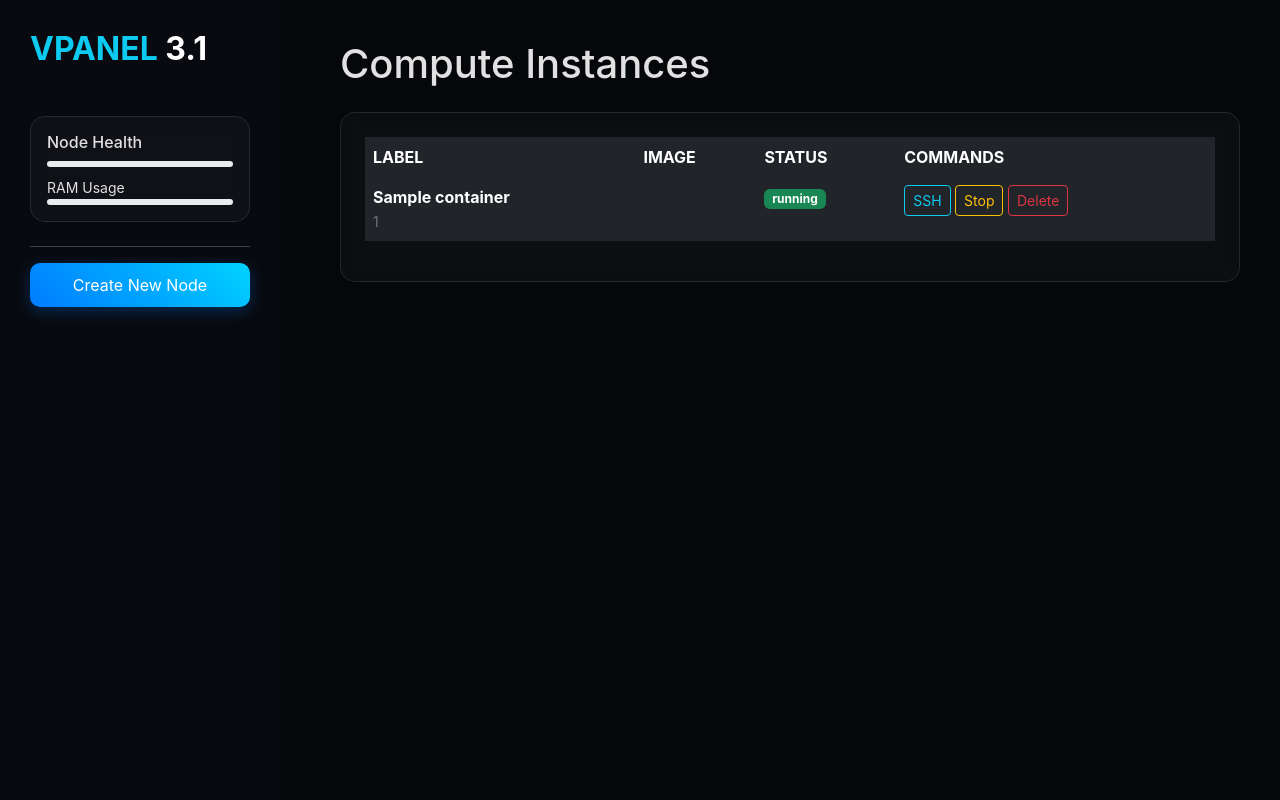
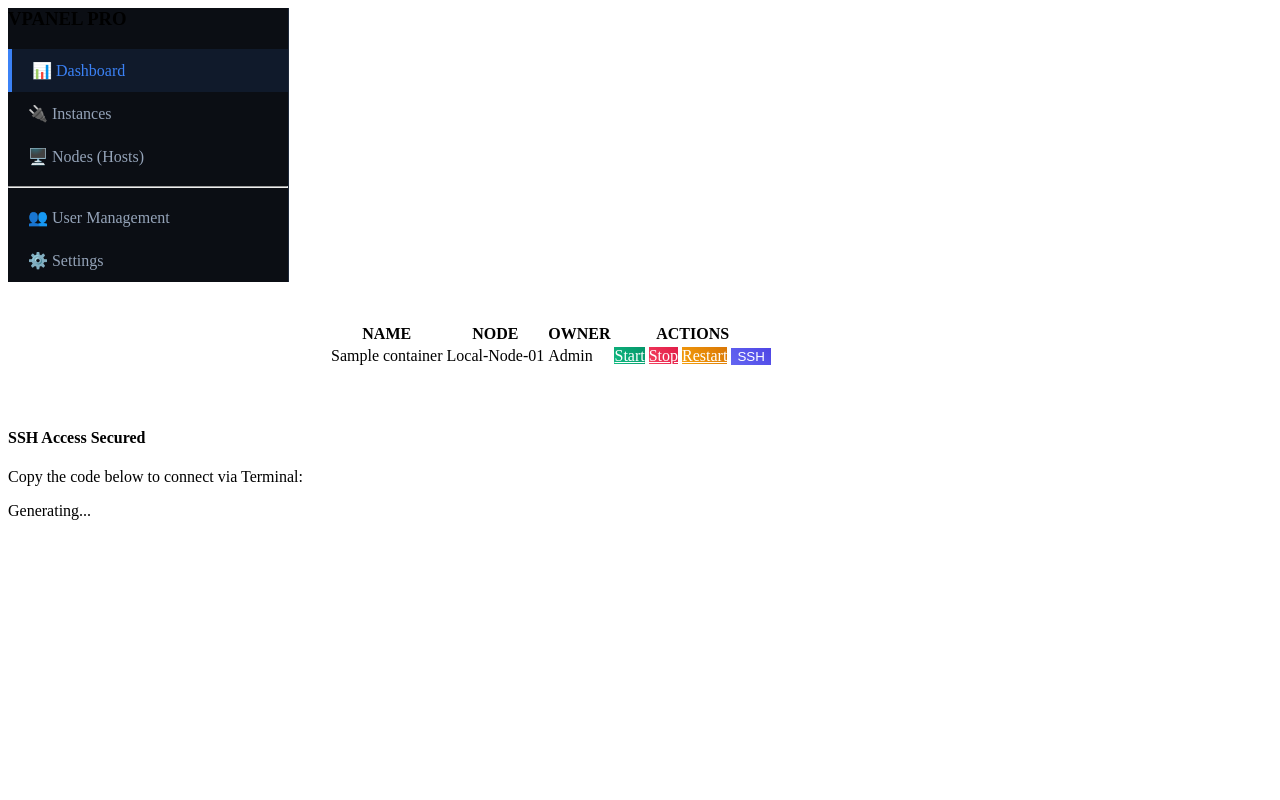
Before and after one commit to featherplayzz/FeatherPanel, a Flask app: template PanelV1/templates/dashboard.html in a window 1280 px wide. Run offline with Flask 3, Linux system fonts and the light colour scheme; the template is opened without the code that fills it: most values are stand-ins (such as "Sample title", 1, 10 or a date in 2020).

Commit message:
Update dashboard.html

```diff
--- a/PanelV1/templates/dashboard.html
+++ b/PanelV1/templates/dashboard.html
@@ -1,118 +1,66 @@
-<!DOCTYPE html>
-<html>
-<head>
-    <title>Vpanel 3.1 Elite</title>
-    <link href="https://cdn.jsdelivr.net/npm/bootstrap@5.3.0/dist/css/bootstrap.min.css" rel="stylesheet">
-    <style>
-        body { background: #05070a; color: #e1e1e1; font-family: 'Inter', sans-serif; }
-        .glass { background: rgba(255, 255, 255, 0.03); backdrop-filter: blur(10px); border: 1px solid rgba(255,255,255,0.1); border-radius: 15px; }
-        .sidebar { width: 280px; height: 100vh; position: fixed; padding: 30px; background: #080a0f; }
-        .main { margin-left: 300px; padding: 40px; }
+<style>
+    .sidebar { background: #0b0e14; border-right: 1px solid #1e293b; width: 280px; }
+    .nav-link { color: #94a3b8; padding: 12px 20px; display: block; text-decoration: none; transition: 0.2s; }
+    .nav-link:hover, .nav-link.active { background: rgba(59, 130, 246, 0.1); color: #3b82f6; border-left: 4px solid #3b82f6; }
 
-        /* Gradient Buttons */
-        .btn-v {
-            background: linear-gradient(45deg, #007bff, #00d2ff);
-            border: none; color: white; padding: 10px 25px; border-radius: 10px;
-            box-shadow: 0 4px 15px rgba(0, 123, 255, 0.3); transition: 0.3s;
-        }
-        .btn-v:hover { transform: translateY(-3px); box-shadow: 0 8px 25px rgba(0, 123, 255, 0.5); }
-
-        /* Terminal Styling */
-        #console-area { background: #000; color: #0f0; font-family: monospace; padding: 15px; height: 200px; overflow-y: scroll; border-radius: 10px; }
-        .node-row { transition: 0.3s; cursor: pointer; }
-        .node-row:hover { background: rgba(255,255,255,0.05); }
-    </style>
-</head>
-<body>
+    /* Command Buttons with Pro Colors */
+    .btn-start { background: linear-gradient(45deg, #10b981, #059669); border: none; color: white; }
+    .btn-stop { background: linear-gradient(45deg, #f43f5e, #e11d48); border: none; color: white; }
+    .btn-restart { background: linear-gradient(45deg, #f59e0b, #d97706); border: none; color: white; }
+    .btn-manage { background: linear-gradient(45deg, #6366f1, #4f46e5); border: none; color: white; }
+</style>
 
 <div class="sidebar">
-    <h2 class="fw-bold text-info mb-5">VPANEL <span class="text-white">3.1</span></h2>
-    <div class="glass p-3 mb-4">
-        <h6>Node Health</h6>
-        <div class="progress mb-2" style="height: 6px;"><div id="cpu-bar" class="progress-bar bg-info"></div></div>
-        <small>RAM Usage</small>
-        <div class="progress" style="height: 6px;"><div id="ram-bar" class="progress-bar bg-primary"></div></div>
-    </div>
-    <hr class="opacity-25">
-    <button class="btn btn-v w-100 mb-3" data-bs-toggle="modal" data-bs-target="#createModal">Create New Node</button>
+    <div class="p-4"><h3 class="text-info">VPANEL <span class="text-white">PRO</span></h3></div>
+    <nav>
+        <a href="/" class="nav-link active">📊 Dashboard</a>
+        <a href="/instances" class="nav-link">🔌 Instances</a>
+        <a href="/nodes" class="nav-link">🖥️ Nodes (Hosts)</a>
+        <hr class="mx-3 opacity-25">
+        <a href="/admin/users" class="nav-link">👥 User Management</a>
+        <a href="/settings" class="nav-link">⚙️ Settings</a>
+    </nav>
 </div>
 
-<div class="main">
-    <h1 class="mb-4">Compute Instances</h1>
-
+<div class="main-content" style="margin-left: 280px; padding: 40px;">
     <div class="glass p-4">
-        <table class="table table-dark table-borderless">
-            <thead><tr class="text-secondary"><th>LABEL</th><th>IMAGE</th><th>STATUS</th><th>COMMANDS</th></tr></thead>
+        <table class="table table-dark align-middle">
+            <thead><tr><th>NAME</th><th>NODE</th><th>OWNER</th><th>ACTIONS</th></tr></thead>
             <tbody>
                 {% for c in containers %}
-                <tr class="node-row">
-                    <td><strong>{{ c.name }}</strong><br><small class="text-secondary">{{ c.short_id }}</small></td>
-                    <td><span class="badge bg-dark">{{ c.attrs.Config.Image }}</span></td>
-                    <td><span class="badge {{ 'bg-success' if c.status == 'running' else 'bg-danger' }}">{{ c.status }}</span></td>
+                <tr>
+                    <td>{{ c.name }}<br><small class="text-secondary">{{ c.attrs.Config.Image }}</small></td>
+                    <td><span class="badge bg-primary">Local-Node-01</span></td>
+                    <td>Admin</td>
                     <td>
-                        <button class="btn btn-sm btn-outline-info" onclick="openTerminal('{{ c.id }}')">SSH</button>
-                        <a href="/action/{{ c.id }}/stop" class="btn btn-sm btn-outline-warning">Stop</a>
-                        <a href="/action/{{ c.id }}/remove" class="btn btn-sm btn-outline-danger">Delete</a>
+                        <div class="btn-group">
+                            <a href="/action/{{c.id}}/start" class="btn btn-sm btn-start">Start</a>
+                            <a href="/action/{{c.id}}/stop" class="btn btn-sm btn-stop">Stop</a>
+                            <a href="/action/{{c.id}}/restart" class="btn btn-sm btn-restart">Restart</a>
+                            <button onclick="getSSH('{{c.id}}')" class="btn btn-sm btn-manage">SSH</button>
+                        </div>
                     </td>
                 </tr>
                 {% endfor %}
             </tbody>
         </table>
     </div>
-
-    <div id="terminal-window" class="glass p-4 mt-4 d-none">
-        <h5>Terminal Console: <span id="target-id"></span></h5>
-        <div id="console-area">Welcome to FeatherCloud Terminal...</div>
-        <input type="text" id="cmd-input" class="form-control bg-dark text-white border-0 mt-2" placeholder="Type command and press Enter...">
-    </div>
 </div>
 
-<div class="modal fade" id="createModal"><div class="modal-dialog"><div class="modal-content bg-dark text-white glass">
-    <form action="/create" method="POST">
-        <div class="modal-header border-0"><h5>Deploy Instance</h5></div>
-        <div class="modal-body">
-            <input type="text" name="name" class="form-control mb-3 bg-secondary text-white border-0" placeholder="Node Name">
-            <input type="text" name="hostname" class="form-control mb-3 bg-secondary text-white border-0" placeholder="Hostname">
-            <select name="image" class="form-select bg-secondary text-white border-0">
-                <option value="ubuntu">Ubuntu 22.04</option>
-                <option value="alpine">Alpine Linux</option>
-            </select>
-        </div>
-        <div class="modal-footer border-0"><button type="submit" class="btn btn-v w-100">Confirm Deployment</button></div>
-    </form>
+<div class="modal fade" id="sshModal"><div class="modal-dialog"><div class="modal-content bg-dark glass">
+    <div class="modal-body text-center p-5">
+        <h4 class="text-info">SSH Access Secured</h4>
+        <p class="text-secondary">Copy the code below to connect via Terminal:</p>
+        <div id="sshCode" class="p-3 bg-black text-success mono" style="border-radius:10px; word-break: break-all;">Generating...</div>
+    </div>
 </div></div></div>
 
 <script>
-    // Live Stats Updater
-    setInterval(() => {
-        fetch('/stats').then(r => r.json()).then(data => {
-            document.getElementById('cpu-bar').style.width = data.cpu + '%';
-            document.getElementById('ram-bar').style.width = data.ram + '%';
-        });
-    }, 2000);
-
-    let currentId = "";
-    function openTerminal(id) {
-        document.getElementById('terminal-window').classList.remove('d-none');
-        document.getElementById('target-id').innerText = id;
-        currentId = id;
-    }
-
-    document.getElementById('cmd-input').addEventListener('keypress', function (e) {
-        if (e.key === 'Enter') {
-            let cmd = this.value;
-            this.value = '';
-            fetch('/terminal/' + currentId, {
-                method: 'POST',
-                headers: {'Content-Type': 'application/json'},
-                body: JSON.stringify({cmd: cmd})
-            }).then(r => r.json()).then(data => {
-                document.getElementById('console-area').innerHTML += `<br>> ${cmd}<br>${data.output}`;
-                document.getElementById('console-area').scrollTop = 9999;
-            });
-        }
+function getSSH(id) {
+    var myModal = new bootstrap.Modal(document.getElementById('sshModal'));
+    myModal.show();
+    fetch('/ssh/' + id).then(r => r.json()).then(data => {
+        document.getElementById('sshCode').innerText = data.ssh_code;
     });
-</script>
-<script src="https://cdn.jsdelivr.net/npm/bootstrap@5.3.0/dist/js/bootstrap.bundle.min.js"></script>
-</body>
-    </html>
+}
+                                </script>
```
